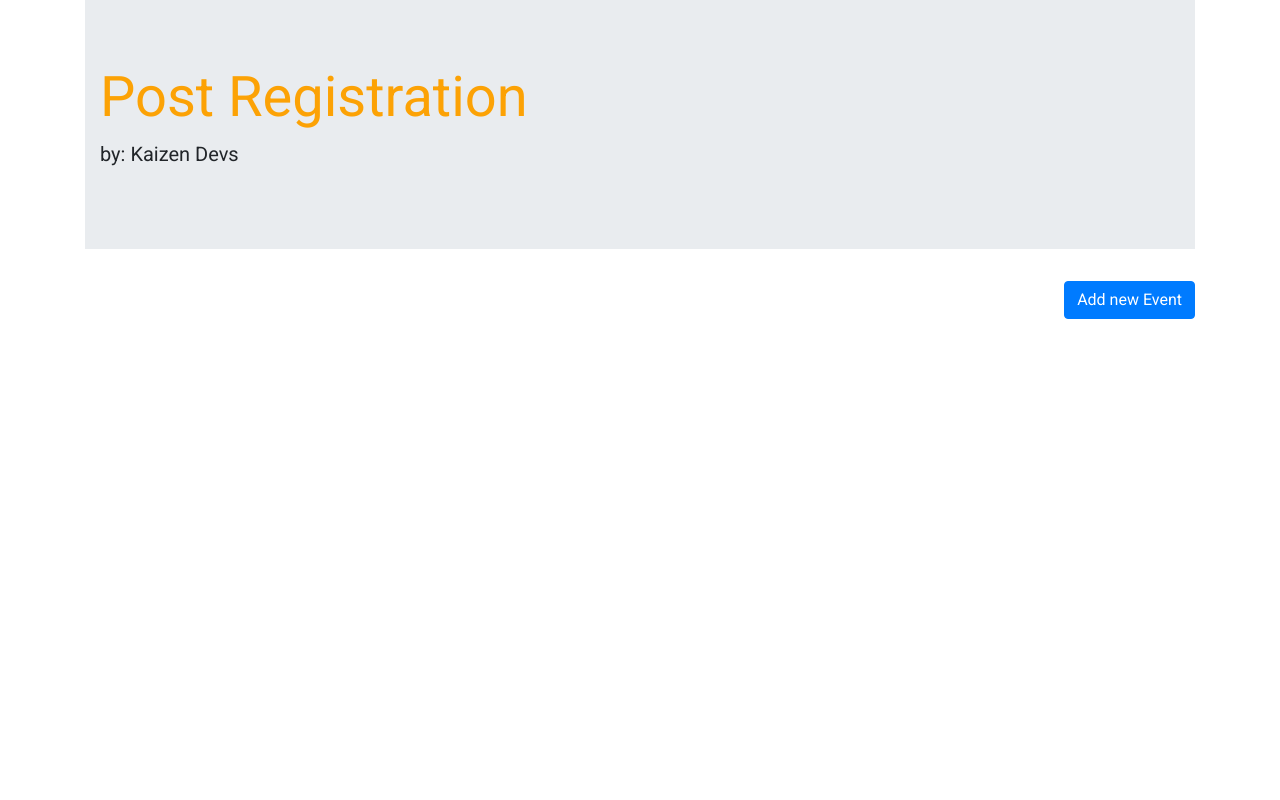
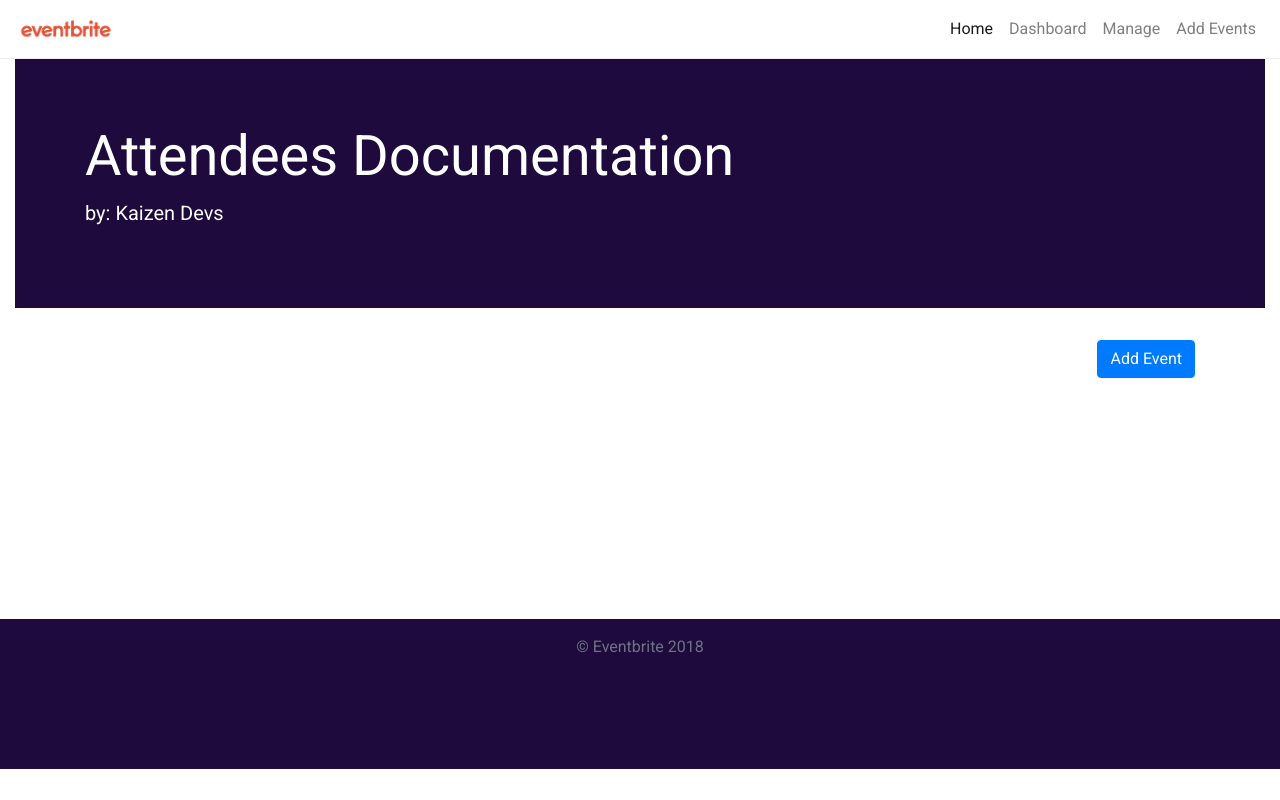
Before and after one commit to evbeda/post-registration, a Django app: template documentsManager/templates/home.html in a window 1280 px wide. Run offline with Django 3.2, Linux system fonts and the light colour scheme; the template is opened without the code that fills it, so the values that code supplies are empty; some libraries are stand-ins or nearby versions.

Commit message:
Base Template Implementation - Add navbar and footer partials. - Add Base template that use navbar and footer partials. - Refactor events, home, docs, doc_form template to extends base. - Add styles to main.css. - Add description and logo field to event in views.py.

```diff
--- a/documentsManager/models.py
+++ b/documentsManager/models.py
@@ -24,7 +24,7 @@ class FileType(models.Model):
 
 
 class FileDoc(models.Model):
-    name = models.CharField(max_length=100, blank=False, unique=True)
+    name = models.CharField(max_length=100, blank=False)
     file_type = models.ManyToManyField(FileType)
     is_optional = models.BooleanField(default=False)
     event = models.ForeignKey(Event, blank=True)
@@ -42,7 +42,7 @@ class TextDoc(models.Model):
         ('WORDS', 'Words'),
         ('CHARS', 'Chars'),
     )
-    name = models.CharField(max_length=100, blank=False, unique=True)
+    name = models.CharField(max_length=100, blank=False)
     is_optional = models.BooleanField(default=False)
     measure = models.CharField(
         max_length=5,
--- a/documentsManager/static/css/main.css
+++ b/documentsManager/static/css/main.css
@@ -1,7 +1,57 @@
 body {
     font-family: 'Roboto', sans-serif;
+    color: color: #39364f;
 }
 
-h1 {
-    color: #FCA205;
+.content {
+    min-height: 70vh;
+    padding-bottom: 50px;
 }
+
+.footer {
+    background-color: #1E0A3C;
+    min-height: 150px;
+}
+
+.footer__copyright {
+    color: #6f7287;
+    padding-top: 16px;
+    padding-bottom: 16px;
+}
+
+.btn-primary {
+    /* background-color: #F05537; */
+    color: white;
+}
+
+.navbar {
+    height: 59px;
+    border-bottom: 1px solid #eeedf2;
+    display: flex;
+    justify-content: space-between;
+}
+
+.navbar__brand {
+    width: 100px;
+}
+
+.jumbotron {
+    background-color: #1E0A3C;
+    color: white;
+}
+
+.card {
+    border-color: transparent;
+    padding: 24px;
+}
+
+.card:hover {
+    box-shadow: 0 4px 15px 0 rgba(40,44,53,.06), 0 2px 2px 0 rgba(40,44,53,.08);
+    background-color: #fff;
+    border-radius: 4px;
+    z-index: 3;
+}
+
+.card-text {
+    color: #6f7287;
+}
--- /dev/null
+++ b/documentsManager/templates/base.html
@@ -0,0 +1,28 @@
+{% load static %}
+<html lang="en">
+
+<head>
+    <meta charset="UTF-8">
+    <meta name="viewport" content="width=device-width, initial-scale=1.0">
+    <meta http-equiv="X-UA-Compatible" content="ie=edge">
+    <link href="https://fonts.googleapis.com/css?family=Roboto" rel="stylesheet">
+    <link rel="stylesheet" href="https://stackpath.bootstrapcdn.com/bootstrap/4.1.3/css/bootstrap.min.css">
+    <link rel="stylesheet" href="{% static 'css/main.css' %}">
+    <title>Attendees Documentation</title>
+</head>
+
+<body>
+    {% include "navbar.html" %}
+    <div class="content">
+        {% block content %} {% endblock content %}
+    </div>
+    {% include "footer.html" %}
+</body>
+<script src="https://code.jquery.com/jquery-3.3.1.slim.min.js" integrity="sha384-q8i/X+965DzO0rT7abK41JStQIAqVgRVzpbzo5smXKp4YfRvH+8abtTE1Pi6jizo"
+    crossorigin="anonymous"></script>
+<script src="https://cdnjs.cloudflare.com/ajax/libs/popper.js/1.14.3/umd/popper.min.js" integrity="sha384-ZMP7rVo3mIykV+2+9J3UJ46jBk0WLaUAdn689aCwoqbBJiSnjAK/l8WvCWPIPm49"
+    crossorigin="anonymous"></script>
+<script src="https://stackpath.bootstrapcdn.com/bootstrap/4.1.3/js/bootstrap.min.js" integrity="sha384-ChfqqxuZUCnJSK3+MXmPNIyE6ZbWh2IMqE241rYiqJxyMiZ6OW/JmZQ5stwEULTy"
+    crossorigin="anonymous"></script>
+
+</html>
--- /dev/null
+++ b/documentsManager/templates/footer.html
@@ -0,0 +1,7 @@
+<footer class="footer">
+    <div class="row">
+        <div class="col text-center">
+            <p class="footer__copyright">© Eventbrite 2018</p>
+        </div>
+    </div>
+</footer>
--- a/documentsManager/templates/home.html
+++ b/documentsManager/templates/home.html
@@ -1,47 +1,34 @@
-{% load static %}
-<!DOCTYPE html>
-<html>
+{% extends "base.html" %} {% block content %}
 
-<head>
-    <meta charset="utf-8" />
-    <meta http-equiv="X-UA-Compatible" content="IE=edge">
-    <title>Home</title>
-    <meta name="viewport" content="width=device-width, initial-scale=1">
-    <link href="https://fonts.googleapis.com/css?family=Roboto" rel="stylesheet">
-    <link rel="stylesheet" href="https://stackpath.bootstrapcdn.com/bootstrap/4.1.3/css/bootstrap.min.css">
-    <link rel="stylesheet" href="{% static 'css/main.css' %}">
-</head>
-
-<body>
-	<div class="container">
+<div class="container-fluid">
 	<div class="jumbotron jumbotron-fluid">
 		<div class="container">
-	            <h1 class="display-4">Post Registration</h1>
+			<h1 class="display-4">Attendees Documentation</h1>
 			<p class="lead">by: Kaizen Devs</p>
 		</div>
 	</div>
-	    <div class="text-right">
-	    <a class="btn btn-primary" href="{% url 'events' %}" role="button">Add new Event</a>
-	    </div>
 </div>
 <div class="container">
+	<div class="text-right">
+		<a class="btn btn-primary" href="{% url 'events' %}" role="button">Add Event</a>
+	</div>
 	<div class="row">
 		{% for event in events %}
 		<div class="col-4">
 			<div class="card" style="width: 18rem;">
-				<!-- <img class="card-img-top" src=".../100px180/" alt="Card image cap"> -->
+				<img class="card-img-top" src="{{ event.logo }}" alt="Card image cap">
 				<div class="card-body">
 					<h5 class="card-title">{{ event.name }}</h5>
-					<p class="card-text">DESCRIPTION</p>
-					<a href="{% url 'docs' event.id %}" class="btn btn-primary">Edit Documentation</a>
+					<p class="card-text">
+						{% if event.description %} {{ event.description }} {% else %}
+						<i>No description</i>
+						{% endif %}
+					</p>
+					<a href="{% url 'docs' event.id %}" class="btn btn-link pl-0">Edit Documentation</a>
 				</div>
 			</div>
 		</div>
 		{% endfor %}
 	</div>
 </div>
-</body>
-<script src="https://code.jquery.com/jquery-3.3.1.slim.min.js" integrity="sha384-q8i/X+965DzO0rT7abK41JStQIAqVgRVzpbzo5smXKp4YfRvH+8abtTE1Pi6jizo" crossorigin="anonymous"></script>
-<script src="https://cdnjs.cloudflare.com/ajax/libs/popper.js/1.14.3/umd/popper.min.js" integrity="sha384-ZMP7rVo3mIykV+2+9J3UJ46jBk0WLaUAdn689aCwoqbBJiSnjAK/l8WvCWPIPm49" crossorigin="anonymous"></script>
-<script src="https://stackpath.bootstrapcdn.com/bootstrap/4.1.3/js/bootstrap.min.js" integrity="sha384-ChfqqxuZUCnJSK3+MXmPNIyE6ZbWh2IMqE241rYiqJxyMiZ6OW/JmZQ5stwEULTy" crossorigin="anonymous"></script>
-</html>
+{% endblock content %}
--- /dev/null
+++ b/documentsManager/templates/navbar.html
@@ -0,0 +1,32 @@
+{% load static %}
+<nav class="navbar navbar-expand-lg navbar-light">
+    <a class="navbar-brand" href="/">
+        <img src="{% static 'images/Eventbrite_wordmark_orange.jpg' %}" alt="Eventbrite Logo" class="navbar__brand">
+    </a>
+    <button class="navbar-toggler" type="button" data-toggle="collapse" data-target="#navbarSupportedContent" aria-controls="navbarSupportedContent"
+        aria-expanded="false" aria-label="Toggle navigation">
+        <span class="navbar-toggler-icon"></span>
+    </button>
+
+    <div class="collapse navbar-collapse" id="navbarSupportedContent">
+        <ul class="navbar-nav ml-auto">
+            <li class="nav-item active">
+                <a class="nav-link" href="/">Home <span class="sr-only">(current)</span></a>
+            </li>
+            <li class="nav-item">
+                <a class="nav-link" href="/dashboard">Dashboard</a>
+            </li>
+            <li class="nav-item">
+                <a class="nav-link" href="/docs_form">Manage</a>
+            </li>
+            <li class="nav-item">
+                <a class="nav-link" href="/events">Add Events</a>
+            </li>
+        </ul>
+        {% comment %}
+        <form class="form-inline my-2 my-lg-0">
+            <input class="form-control mr-sm-2" type="search" placeholder="Search" aria-label="Search">
+            <button class="btn btn-outline-success my-2 my-sm-0" type="submit">Search</button>
+        </form> {% endcomment %}
+    </div>
+</nav>
```
Also changed, not shown: documentsManager/templates/doc_form.html (+6 -16 lines), documentsManager/templates/docs.html (+3 -14 lines), documentsManager/templates/events.html (+2 -22 lines), documentsManager/views.py (+8 -4 lines), documentsManager/migrations/0001_initial.py, documentsManager/static/images/Eventbrite_wordmark_orange.jpg (added). Lines whose indentation alone changed are shown as unchanged.
